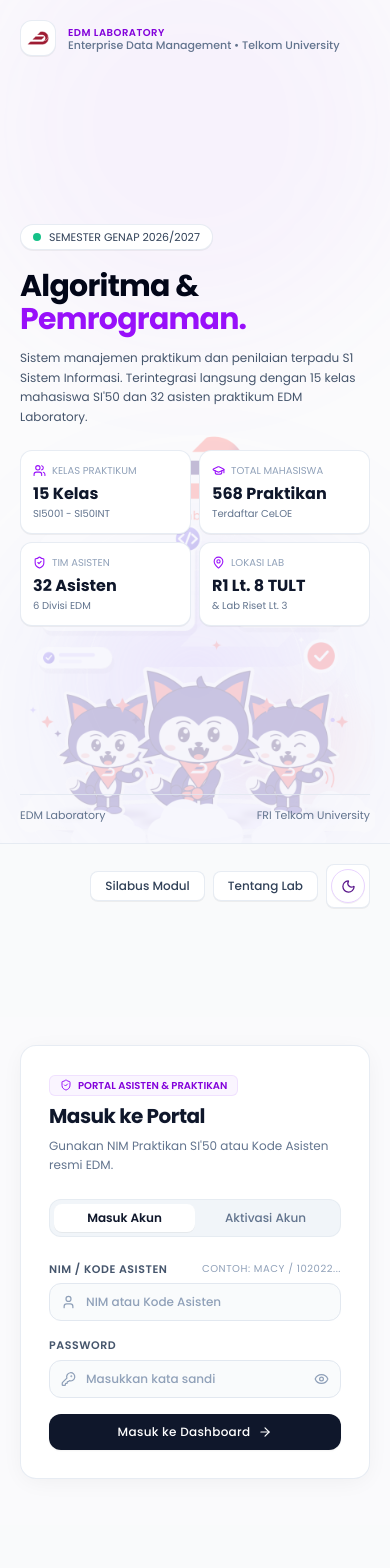
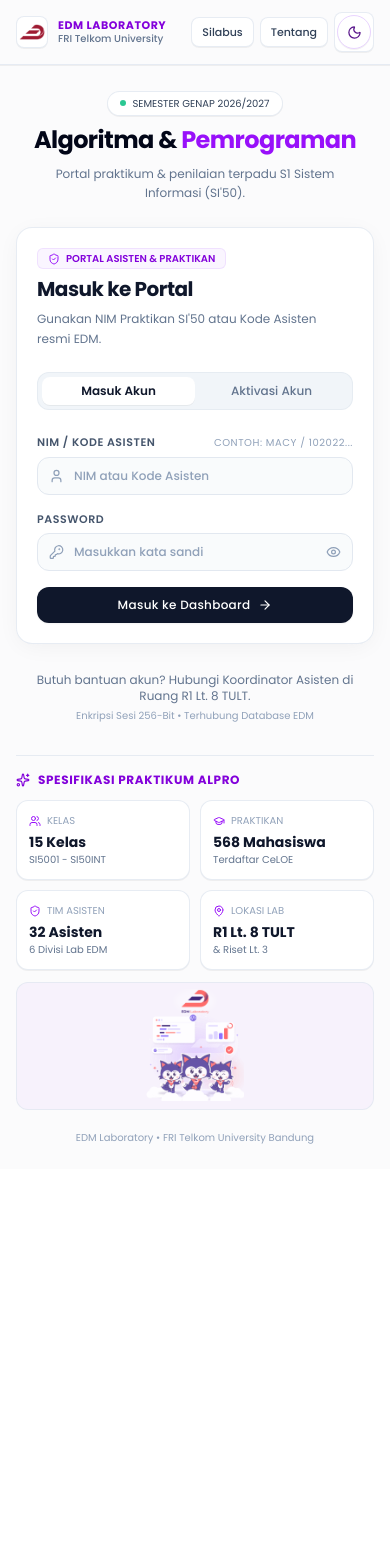
Before and after one commit to MaurellioChristopher/alpropraktikum, a Next.js app: page / in a window 390 px wide. Shown: the top 1568 px of the page. After the commit the page ends 1169 px from the top, so only its background shows below. Built offline with nearby package versions, Linux system fonts and the light colour scheme.

Commit message:
fix(mobile): optimize responsive layout and PWA shortcut with safe area insets and login-first hierarchy

```diff
--- a/src/app/page.tsx
+++ b/src/app/page.tsx
@@ -35,26 +35,179 @@ export default function Home() {
   ];
 
   return (
-    <main className="min-h-screen w-full flex flex-col lg:flex-row bg-[#FBFBFC] dark:bg-[#070312] text-slate-900 dark:text-white font-sans selection:bg-purple-600 selection:text-white transition-colors duration-300">
+    <main className="min-h-screen w-full bg-[#FBFBFC] dark:bg-[#070312] text-slate-900 dark:text-white font-sans selection:bg-purple-600 selection:text-white transition-colors duration-300">
 
       {/* ============================================================ */}
-      {/* LEFT COLUMN: EDITORIAL BRAND HERO WITH MINIMALIST BENTO      */}
+      {/* MOBILE-ONLY TOP HEADER (Respects iOS/Android Safe Area Top)   */}
       {/* ============================================================ */}
-      <section className="lg:w-[56%] xl:w-[58%] min-h-screen lg:h-screen flex flex-col justify-between p-5 sm:p-8 md:p-12 lg:p-14 xl:p-16 relative overflow-hidden bg-[#FBFBFC] dark:bg-[#070312] border-b lg:border-b-0 lg:border-r border-slate-200/80 dark:border-white/10">
+      <header className="lg:hidden sticky top-0 z-30 w-full bg-[#FBFBFC]/95 dark:bg-[#070312]/95 backdrop-blur-md border-b border-slate-200/80 dark:border-white/10 pt-[max(0.75rem,env(safe-area-inset-top))] pb-3 px-4 sm:px-6 transition-colors shadow-2xs">
+        <div className="flex items-center justify-between gap-3 max-w-lg mx-auto">
+          {/* Logo & Lab Title */}
+          <div className="flex items-center gap-2.5 min-w-0">
+            <div className="relative w-8 h-8 rounded-lg bg-white dark:bg-white/5 border border-slate-200/80 dark:border-white/10 flex items-center justify-center p-1.5 shrink-0 shadow-2xs">
+              <Image
+                src="/images/edm-emblem-crimson.png"
+                alt="Logo Resmi EDM"
+                fill
+                sizes="32px"
+                className="object-contain p-0.5"
+                priority
+              />
+            </div>
+            <div className="min-w-0">
+              <div className="text-[11px] font-mono font-bold uppercase tracking-wider text-purple-700 dark:text-purple-400 truncate leading-tight">
+                EDM LABORATORY
+              </div>
+              <div className="text-[10px] font-medium text-slate-500 dark:text-neutral-400 truncate leading-tight">
+                FRI Telkom University
+              </div>
+            </div>
+          </div>
+
+          {/* Quick Action Navigation */}
+          <div className="flex items-center gap-1.5 shrink-0">
+            <button
+              type="button"
+              onClick={() => setActiveModal("modul")}
+              className="px-2.5 py-1.5 rounded-lg bg-white dark:bg-white/5 hover:bg-slate-100 dark:hover:bg-white/10 border border-slate-200/80 dark:border-white/10 text-[11px] font-medium text-slate-700 dark:text-neutral-200 transition-colors shadow-2xs active:scale-95 cursor-pointer"
+            >
+              Silabus
+            </button>
+            <button
+              type="button"
+              onClick={() => setActiveModal("tentang")}
+              className="px-2.5 py-1.5 rounded-lg bg-white dark:bg-white/5 hover:bg-slate-100 dark:hover:bg-white/10 border border-slate-200/80 dark:border-white/10 text-[11px] font-medium text-slate-700 dark:text-neutral-200 transition-colors shadow-2xs active:scale-95 cursor-pointer"
+            >
+              Tentang
+            </button>
+            <div className="bg-white dark:bg-white/5 border border-slate-200/80 dark:border-white/10 rounded-lg p-0.5 shadow-2xs">
+              <ThemeToggle />
+            </div>
+          </div>
+        </div>
+      </header>
+
+      {/* ============================================================ */}
+      {/* MOBILE CONTENT FLOW (Login Front-and-Center, Zero Clutter)   */}
+      {/* ============================================================ */}
+      <div className="lg:hidden w-full flex flex-col justify-start px-4 pt-4 pb-[max(1.5rem,env(safe-area-inset-bottom))] space-y-6 max-w-lg mx-auto">
+
+        {/* Mobile Greeting & Status */}
+        <div className="text-center space-y-2 pt-2">
+          <div className="inline-flex items-center gap-1.5 px-3 py-1 rounded-full bg-white dark:bg-white/5 border border-slate-200/80 dark:border-white/10 text-[10px] font-mono text-slate-700 dark:text-neutral-300 shadow-2xs">
+            <span className="w-1.5 h-1.5 rounded-full bg-emerald-500 animate-pulse" />
+            <span>SEMESTER GENAP 2026/2027</span>
+          </div>
+          <h1 className="text-2xl font-bold tracking-tight text-slate-950 dark:text-white">
+            Algoritma &amp; <span className="text-purple-600 dark:text-purple-400">Pemrograman</span>
+          </h1>
+          <p className="text-xs text-slate-500 dark:text-neutral-400 max-w-xs mx-auto leading-relaxed">
+            Portal praktikum &amp; penilaian terpadu S1 Sistem Informasi (SI&apos;50).
+          </p>
+        </div>
+
+        {/* Mobile Login Console (Immediately Accessible Above The Fold!) */}
+        <div className="w-full flex justify-center">
+          <LoginForm />
+        </div>
+
+        {/* Mobile Support Footnote */}
+        <div className="text-center space-y-1 pt-1 pb-2">
+          <div className="text-xs text-slate-500 dark:text-neutral-400">
+            Butuh bantuan akun? Hubungi Koordinator Asisten di Ruang R1 Lt. 8 TULT.
+          </div>
+          <div className="text-[10px] font-mono text-slate-400 dark:text-neutral-500">
+            Enkripsi Sesi 256-Bit • Terhubung Database EDM
+          </div>
+        </div>
+
+        {/* Mobile Accordion / Collapsible Practicum Info */}
+        <div className="pt-4 border-t border-slate-200/80 dark:border-white/10 space-y-3">
+          <div className="flex items-center gap-2 text-xs font-mono font-bold uppercase tracking-wider text-purple-700 dark:text-purple-400">
+            <Sparkles size={14} />
+            <span>Spesifikasi Praktikum ALPRO</span>
+          </div>
+
+          {/* 4 Clean Mobile Bento Spec Cards */}
+          <div className="grid grid-cols-2 gap-2.5">
+            <div className="p-3 rounded-xl bg-white dark:bg-white/5 border border-slate-200/80 dark:border-white/10 shadow-2xs">
+              <div className="flex items-center gap-1.5 text-slate-400 text-[10px] font-mono mb-1">
+                <Users size={12} className="text-purple-600 dark:text-purple-400" />
+                <span>KELAS</span>
+              </div>
+              <div className="text-sm font-bold text-slate-900 dark:text-white">15 Kelas</div>
+              <div className="text-[10px] text-slate-500 dark:text-neutral-400">SI5001 - SI50INT</div>
+            </div>
+
+            <div className="p-3 rounded-xl bg-white dark:bg-white/5 border border-slate-200/80 dark:border-white/10 shadow-2xs">
+              <div className="flex items-center gap-1.5 text-slate-400 text-[10px] font-mono mb-1">
+                <GraduationCap size={12} className="text-purple-600 dark:text-purple-400" />
+                <span>PRAKTIKAN</span>
+              </div>
+              <div className="text-sm font-bold text-slate-900 dark:text-white">568 Mahasiswa</div>
+              <div className="text-[10px] text-slate-500 dark:text-neutral-400">Terdaftar CeLOE</div>
+            </div>
+
+            <div className="p-3 rounded-xl bg-white dark:bg-white/5 border border-slate-200/80 dark:border-white/10 shadow-2xs">
+              <div className="flex items-center gap-1.5 text-slate-400 text-[10px] font-mono mb-1">
+                <ShieldCheck size={12} className="text-purple-600 dark:text-purple-400" />
+                <span>TIM ASISTEN</span>
+              </div>
+              <div className="text-sm font-bold text-slate-900 dark:text-white">32 Asisten</div>
+              <div className="text-[10px] text-slate-500 dark:text-neutral-400">6 Divisi Lab EDM</div>
+            </div>
+
+            <div className="p-3 rounded-xl bg-white dark:bg-white/5 border border-slate-200/80 dark:border-white/10 shadow-2xs">
+              <div className="flex items-center gap-1.5 text-slate-400 text-[10px] font-mono mb-1">
+                <MapPin size={12} className="text-purple-600 dark:text-purple-400" />
+                <span>LOKASI LAB</span>
+              </div>
+              <div className="text-sm font-bold text-slate-900 dark:text-white">R1 Lt. 8 TULT</div>
+              <div className="text-[10px] text-slate-500 dark:text-neutral-400">&amp; Riset Lt. 3</div>
+            </div>
+          </div>
+
+          {/* Mobile Mascot Artwork Banner */}
+          <div className="relative w-full h-32 rounded-xl bg-purple-500/5 dark:bg-white/5 border border-slate-200/80 dark:border-white/10 overflow-hidden flex items-end justify-center p-2">
+            <div className="relative w-56 h-28 opacity-85">
+              <Image
+                src="/images/edm-mascot-hero-art.png"
+                alt="Maskot EDM"
+                fill
+                className="object-contain object-bottom"
+              />
+            </div>
+          </div>
+
+          {/* Mobile Lab Footer */}
+          <div className="text-center text-[10px] font-mono text-slate-400 dark:text-neutral-500 pt-2">
+            EDM Laboratory • FRI Telkom University Bandung
+          </div>
+        </div>
+
+      </div>
+
+      {/* ============================================================ */}
+      {/* DESKTOP SPLIT LAYOUT (Preserved Exactly for Laptop / Large)  */}
+      {/* ============================================================ */}
+      <div className="hidden lg:flex w-full h-screen overflow-hidden">
+
+        {/* LEFT COLUMN: EDITORIAL BRAND HERO WITH MINIMALIST BENTO */}
+        <section className="w-[56%] xl:w-[58%] h-screen flex flex-col justify-between p-10 lg:p-14 xl:p-16 relative overflow-hidden bg-[#FBFBFC] dark:bg-[#070312] border-r border-slate-200/80 dark:border-white/10">
 
           {/* Subtle Ambient Background Gradients */}
           <div className="absolute top-[-10%] left-[-5%] w-[420px] h-[420px] rounded-full bg-purple-500/5 dark:bg-purple-500/10 blur-3xl pointer-events-none" />
           <div className="absolute bottom-[-10%] right-[-5%] w-[420px] h-[420px] rounded-full bg-indigo-500/5 dark:bg-indigo-500/10 blur-3xl pointer-events-none" />
 
           {/* Hero Artwork / Watermark Centered & Enlarged */}
-        <div className="absolute left-1/2 -translate-x-1/2 bottom-0 sm:bottom-2 lg:bottom-4 w-[360px] sm:w-[560px] md:w-[700px] lg:w-[820px] xl:w-[900px] h-[65%] sm:h-[75%] lg:h-[86%] pointer-events-none select-none z-0">
-          <div className="relative w-full h-full opacity-25 sm:opacity-28 dark:opacity-20 transition-opacity duration-300">
+          <div className="absolute left-1/2 -translate-x-1/2 bottom-2 lg:bottom-4 w-[560px] md:w-[700px] lg:w-[820px] xl:w-[900px] h-[75%] lg:h-[86%] pointer-events-none select-none z-0">
+            <div className="relative w-full h-full opacity-28 dark:opacity-20 transition-opacity duration-300">
               <Image
                 src="/images/edm-mascot-hero-art.png"
                 alt="Ilustrasi EDM Laboratory"
                 fill
                 priority
-              sizes="(max-width: 1024px) 100vw, 60vw"
+                sizes="60vw"
                 className="object-contain object-bottom"
               />
             </div>
@@ -62,7 +215,7 @@ export default function Home() {
 
           {/* Top Header: Official Lab Identity */}
           <div className="relative z-10 flex items-center gap-3">
-          <div className="relative w-9 h-9 sm:w-10 sm:h-10 rounded-xl bg-white dark:bg-white/5 border border-slate-200/80 dark:border-white/10 flex items-center justify-center p-2 shrink-0 shadow-2xs">
+            <div className="relative w-10 h-10 rounded-xl bg-white dark:bg-white/5 border border-slate-200/80 dark:border-white/10 flex items-center justify-center p-2 shrink-0 shadow-2xs">
               <Image
                 src="/images/edm-emblem-crimson.png"
                 alt="Logo Resmi EDM"
@@ -73,87 +226,85 @@ export default function Home() {
               />
             </div>
             <div>
-            <div className="text-[10px] sm:text-[11px] font-mono font-semibold uppercase tracking-wider text-purple-700 dark:text-purple-400">
+              <div className="text-[11px] font-mono font-semibold uppercase tracking-wider text-purple-700 dark:text-purple-400">
                 EDM LABORATORY
               </div>
-            <div className="text-[11px] sm:text-xs font-medium text-slate-500 dark:text-neutral-400 leading-none">
+              <div className="text-xs font-medium text-slate-500 dark:text-neutral-400 leading-none">
                 Enterprise Data Management • Telkom University
               </div>
             </div>
           </div>
 
           {/* Center: Authoritative Headline & Minimalist Content */}
-        <div className="relative z-10 my-auto py-8 sm:py-10 lg:py-12 space-y-5 sm:space-y-7 max-w-xl">
+          <div className="relative z-10 my-auto py-10 lg:py-12 space-y-7 max-w-xl">
             {/* Status Badge */}
-          <div className="inline-flex items-center gap-2 px-3 py-1 rounded-full bg-white dark:bg-white/5 border border-slate-200/80 dark:border-white/10 text-[11px] sm:text-xs font-mono text-slate-700 dark:text-neutral-300 shadow-2xs">
+            <div className="inline-flex items-center gap-2 px-3 py-1 rounded-full bg-white dark:bg-white/5 border border-slate-200/80 dark:border-white/10 text-xs font-mono text-slate-700 dark:text-neutral-300 shadow-2xs">
               <span className="w-2 h-2 rounded-full bg-emerald-500 animate-pulse" />
               <span>SEMESTER GENAP 2026/2027</span>
             </div>
 
             {/* Clean Editorial Headline */}
             <div className="space-y-2">
-            <h1 className="text-3xl sm:text-5xl lg:text-6xl font-bold text-slate-950 dark:text-white tracking-tight leading-[1.1]">
+              <h1 className="text-5xl lg:text-6xl font-bold text-slate-950 dark:text-white tracking-tight leading-[1.1]">
                 Algoritma &amp; <br />
                 <span className="text-purple-600 dark:text-purple-400">
                   Pemrograman.
                 </span>
               </h1>
-            <p className="text-xs sm:text-base font-normal text-slate-600 dark:text-neutral-300 leading-relaxed font-sans pt-1 sm:pt-2">
+              <p className="text-base font-normal text-slate-600 dark:text-neutral-300 leading-relaxed font-sans pt-2">
                 Sistem manajemen praktikum dan penilaian terpadu S1 Sistem Informasi. Terintegrasi langsung dengan 15 kelas mahasiswa SI&apos;50 dan 32 asisten praktikum EDM Laboratory.
               </p>
             </div>
 
             {/* Minimalist Bento Metrics (Clean 2x2 Specs Grid) */}
-          <div className="grid grid-cols-2 gap-2 sm:gap-3 pt-1 sm:pt-2">
-            <div className="p-3 sm:p-4 rounded-xl bg-white dark:bg-white/5 border border-slate-200/80 dark:border-white/10 transition-colors shadow-2xs">
-              <div className="flex items-center gap-1.5 text-slate-400 text-[10px] sm:text-xs font-mono mb-1">
+            <div className="grid grid-cols-2 gap-3 pt-2">
+              <div className="p-4 rounded-xl bg-white dark:bg-white/5 border border-slate-200/80 dark:border-white/10 transition-colors shadow-2xs">
+                <div className="flex items-center gap-1.5 text-slate-400 text-xs font-mono mb-1">
                   <Users size={13} className="text-purple-600 dark:text-purple-400" />
                   <span>KELAS PRAKTIKUM</span>
                 </div>
-              <div className="text-base sm:text-lg font-bold text-slate-900 dark:text-white">15 Kelas</div>
-              <div className="text-[10px] sm:text-[11px] text-slate-500 dark:text-neutral-400">SI5001 - SI50INT</div>
+                <div className="text-lg font-bold text-slate-900 dark:text-white">15 Kelas</div>
+                <div className="text-[11px] text-slate-500 dark:text-neutral-400">SI5001 - SI50INT</div>
               </div>
 
-            <div className="p-3 sm:p-4 rounded-xl bg-white dark:bg-white/5 border border-slate-200/80 dark:border-white/10 transition-colors shadow-2xs">
-              <div className="flex items-center gap-1.5 text-slate-400 text-[10px] sm:text-xs font-mono mb-1">
+              <div className="p-4 rounded-xl bg-white dark:bg-white/5 border border-slate-200/80 dark:border-white/10 transition-colors shadow-2xs">
+                <div className="flex items-center gap-1.5 text-slate-400 text-xs font-mono mb-1">
                   <GraduationCap size={13} className="text-purple-600 dark:text-purple-400" />
                   <span>TOTAL MAHASISWA</span>
                 </div>
-              <div className="text-base sm:text-lg font-bold text-slate-900 dark:text-white">568 Praktikan</div>
-              <div className="text-[10px] sm:text-[11px] text-slate-500 dark:text-neutral-400">Terdaftar CeLOE</div>
+                <div className="text-lg font-bold text-slate-900 dark:text-white">568 Praktikan</div>
+                <div className="text-[11px] text-slate-500 dark:text-neutral-400">Terdaftar CeLOE</div>
               </div>
 
-            <div className="p-3 sm:p-4 rounded-xl bg-white dark:bg-white/5 border border-slate-200/80 dark:border-white/10 transition-colors shadow-2xs">
-              <div className="flex items-center gap-1.5 text-slate-400 text-[10px] sm:text-xs font-mono mb-1">
+              <div className="p-4 rounded-xl bg-white dark:bg-white/5 border border-slate-200/80 dark:border-white/10 transition-colors shadow-2xs">
+                <div className="flex items-center gap-1.5 text-slate-400 text-xs font-mono mb-1">
                   <ShieldCheck size={13} className="text-purple-600 dark:text-purple-400" />
                   <span>TIM ASISTEN</span>
                 </div>
-              <div className="text-base sm:text-lg font-bold text-slate-900 dark:text-white">32 Asisten</div>
-              <div className="text-[10px] sm:text-[11px] text-slate-500 dark:text-neutral-400">6 Divisi EDM</div>
+                <div className="text-lg font-bold text-slate-900 dark:text-white">32 Asisten</div>
+                <div className="text-[11px] text-slate-500 dark:text-neutral-400">6 Divisi EDM</div>
               </div>
 
-            <div className="p-3 sm:p-4 rounded-xl bg-white dark:bg-white/5 border border-slate-200/80 dark:border-white/10 transition-colors shadow-2xs">
-              <div className="flex items-center gap-1.5 text-slate-400 text-[10px] sm:text-xs font-mono mb-1">
+              <div className="p-4 rounded-xl bg-white dark:bg-white/5 border border-slate-200/80 dark:border-white/10 transition-colors shadow-2xs">
+                <div className="flex items-center gap-1.5 text-slate-400 text-xs font-mono mb-1">
                   <MapPin size={13} className="text-purple-600 dark:text-purple-400" />
                   <span>LOKASI LAB</span>
                 </div>
-              <div className="text-base sm:text-lg font-bold text-slate-900 dark:text-white">R1 Lt. 8 TULT</div>
-              <div className="text-[10px] sm:text-[11px] text-slate-500 dark:text-neutral-400">&amp; Lab Riset Lt. 3</div>
+                <div className="text-lg font-bold text-slate-900 dark:text-white">R1 Lt. 8 TULT</div>
+                <div className="text-[11px] text-slate-500 dark:text-neutral-400">&amp; Lab Riset Lt. 3</div>
               </div>
             </div>
           </div>
 
           {/* Bottom Footnote Bar */}
-        <div className="relative z-10 flex items-center justify-between text-[11px] sm:text-xs font-mono text-slate-500 dark:text-neutral-400 border-t border-slate-200/80 dark:border-white/10 pt-3 sm:pt-4">
+          <div className="relative z-10 flex items-center justify-between text-xs font-mono text-slate-500 dark:text-neutral-400 border-t border-slate-200/80 dark:border-white/10 pt-4">
             <span>EDM Laboratory</span>
             <span>FRI Telkom University</span>
           </div>
         </section>
 
-      {/* ============================================================ */}
-      {/* RIGHT COLUMN: REFINED AUTHENTICATION CONSOLE & CONTROLS      */}
-      {/* ============================================================ */}
-      <section className="lg:w-[44%] xl:w-[42%] min-h-screen lg:h-screen flex flex-col justify-between p-5 sm:p-8 lg:p-12 xl:p-14 bg-slate-50/50 dark:bg-[#0A0515] relative z-20 overflow-y-auto">
+        {/* RIGHT COLUMN: REFINED AUTHENTICATION CONSOLE & CONTROLS */}
+        <section className="w-[44%] xl:w-[42%] h-screen flex flex-col justify-between p-8 lg:p-12 xl:p-14 bg-slate-50/50 dark:bg-[#0A0515] relative z-20 overflow-y-auto">
 
           {/* Top Controls Row */}
           <div className="w-full flex items-center justify-end gap-2 pb-4">
@@ -192,12 +343,14 @@ export default function Home() {
           </div>
         </section>
 
+      </div>
+
       {/* ============================================================ */}
       {/* MODAL: SILABUS MODUL                                         */}
       {/* ============================================================ */}
       <AnimatePresence>
         {activeModal === "modul" && (
-          <div className="fixed inset-0 z-50 flex items-center justify-center p-4 bg-black/50 backdrop-blur-xs">
+          <div className="fixed inset-0 z-50 flex items-center justify-center p-4 bg-black/60 backdrop-blur-xs">
             <motion.div
               initial={{ opacity: 0, scale: 0.96, y: 8 }}
               animate={{ opacity: 1, scale: 1, y: 0 }}
@@ -212,7 +365,7 @@ export default function Home() {
                 <button
                   type="button"
                   onClick={() => setActiveModal(null)}
-                  className="p-1 rounded-lg text-slate-400 hover:text-slate-700 dark:hover:text-white cursor-pointer"
+                  className="p-1.5 rounded-lg text-slate-400 hover:text-slate-700 dark:hover:text-white cursor-pointer active:scale-95"
                 >
                   <X size={18} />
                 </button>
@@ -241,12 +394,12 @@ export default function Home() {
       {/* ============================================================ */}
       <AnimatePresence>
         {activeModal === "tentang" && (
-          <div className="fixed inset-0 z-50 flex items-center justify-center p-4 bg-black/50 backdrop-blur-xs">
+          <div className="fixed inset-0 z-50 flex items-center justify-center p-4 bg-black/60 backdrop-blur-xs">
             <motion.div
               initial={{ opacity: 0, scale: 0.96, y: 8 }}
               animate={{ opacity: 1, scale: 1, y: 0 }}
               exit={{ opacity: 0, scale: 0.96, y: 8 }}
-              className="relative w-full max-w-xl bg-white dark:bg-[#0E071A] border border-slate-200/80 dark:border-white/10 rounded-2xl p-6 sm:p-7 shadow-xl space-y-4"
+              className="relative w-full max-w-xl bg-white dark:bg-[#0E071A] border border-slate-200/80 dark:border-white/10 rounded-2xl p-6 sm:p-7 shadow-xl space-y-4 max-h-[85vh] overflow-y-auto"
             >
               <div className="flex items-center justify-between pb-3 border-b border-slate-100 dark:border-neutral-800">
                 <div className="flex items-center gap-2">
@@ -256,7 +409,7 @@ export default function Home() {
                 <button
                   type="button"
                   onClick={() => setActiveModal(null)}
-                  className="p-1 rounded-lg text-slate-400 hover:text-slate-700 dark:hover:text-white cursor-pointer"
+                  className="p-1.5 rounded-lg text-slate-400 hover:text-slate-700 dark:hover:text-white cursor-pointer active:scale-95"
                 >
                   <X size={18} />
                 </button>
--- a/src/components/aureo/login-console.tsx
+++ b/src/components/aureo/login-console.tsx
@@ -25,7 +25,7 @@ export function LoginForm() {
   const [state, formAction, isPending] = useActionState(loginAction, null);
 
   return (
-    <div className="w-full max-w-[420px] bg-white dark:bg-[#0E071A]/95 backdrop-blur-md rounded-2xl p-7 sm:p-8 shadow-[0_4px_24px_-4px_rgba(0,0,0,0.06)] dark:shadow-[0_8px_32px_rgba(0,0,0,0.5)] border border-slate-200/80 dark:border-white/10 transition-colors">
+    <div className="w-full max-w-[420px] bg-white dark:bg-[#0E071A]/95 backdrop-blur-md rounded-2xl p-5 sm:p-8 shadow-[0_4px_24px_-4px_rgba(0,0,0,0.06)] dark:shadow-[0_8px_32px_rgba(0,0,0,0.5)] border border-slate-200/80 dark:border-white/10 transition-colors">
 
       {/* Header Inside Card */}
       <div className="space-y-1.5 mb-6">
```
Also changed, not shown: src/app/globals.css (+10 -0 lines). Lines whose indentation alone changed are shown as unchanged.
